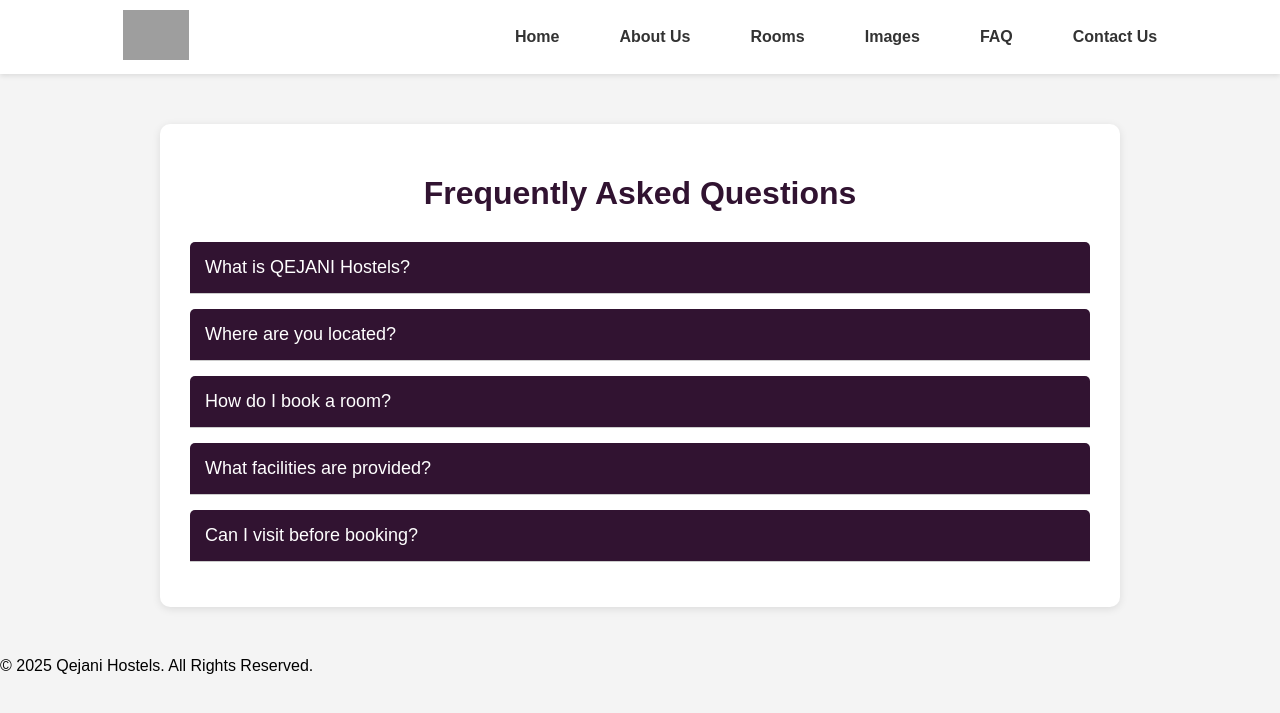
After one commit to joyk431/qejani2.0, a PHP site: page /RIVERSIDE-HOSTEL-MANAGMENT-SYSTEM/faq.php in a window 1280 px wide. The commit adds this page. Shown: the top 713 px of the page. Run offline with PHP 8.4, Linux system fonts and the light colour scheme; grey boxes are pictures that could not be loaded.

Commit message:
Add files via upload

```diff
--- /dev/null
+++ b/faq.css
@@ -0,0 +1,64 @@
+/* General page styles */
+body {
+  font-family: 'Segoe UI', sans-serif;
+  background-color: #f4f4f4;
+  margin: 0;
+  padding: 0;
+}
+
+/* FAQ container */
+.faq-container {
+  max-width: 900px;
+  margin: 50px auto;
+  background-color: #ffffff;
+  padding: 30px;
+  border-radius: 10px;
+  box-shadow: 0 2px 8px rgba(0, 0, 0, 0.1);
+}
+
+/* Heading */
+h1 {
+  text-align: center;
+  color: #311331;
+  margin-bottom: 30px;
+}
+
+/* FAQ item wrapper */
+.faq-item {
+  margin-bottom: 15px;
+  border-bottom: 1px solid #ccc;
+}
+
+/* FAQ question button */
+.faq-question {
+  background-color: #311331;
+  color: #ffffff;
+  cursor: pointer;
+  padding: 15px;
+  font-size: 18px;
+  border: none;
+  width: 100%;
+  text-align: left;
+  outline: none;
+  transition: background 0.3s ease;
+  border-radius: 5px 5px 0 0;
+}
+
+/* On hover */
+.faq-question:hover {
+  background-color: #4b1d4b;
+}
+
+/* FAQ answer box */
+.faq-answer {
+  padding: 15px;
+  display: none;
+  background-color: #f9f9f9;
+  color: #333333;
+  border-radius: 0 0 5px 5px;
+}
+
+/* Make it visible when active */
+.faq-question.active + .faq-answer {
+  display: block;
+}
--- /dev/null
+++ b/faq.php
@@ -0,0 +1,117 @@
+<!DOCTYPE html>
+<html lang="en">
+<head>
+  <meta charset="UTF-8">
+  <title>QEJANI Hostels - FAQ</title>
+  <link rel="stylesheet" href="faq.css">
+  <style>
+    body {
+      font-family: 'Segoe UI', sans-serif;
+      background-color: #f4f4f4;
+      margin: 0;
+      padding: 0;
+    }
+
+    .faq-container {
+      max-width: 900px;
+      margin: 50px auto;
+      background-color: #fff;
+      padding: 30px;
+      border-radius: 10px;
+      box-shadow: 0 2px 8px rgba(0,0,0,0.1);
+    }
+
+    h1 {
+      text-align: center;
+      color: #311331;
+      margin-bottom: 30px;
+    }
+
+    .faq-item {
+      margin-bottom: 15px;
+      border-bottom: 1px solid #ccc;
+    }
+
+    .faq-question {
+      background-color: #311331;
+      color: #fff;
+      cursor: pointer;
+      padding: 15px;
+      font-size: 18px;
+      border: none;
+      width: 100%;
+      text-align: left;
+      outline: none;
+      transition: background 0.3s ease;
+    }
+
+    .faq-question:hover {
+      background-color: #4b1d4b;
+    }
+
+    .faq-answer {
+      padding: 15px;
+      display: none;
+      background-color: #f9f9f9;
+      color: #333;
+    }
+
+    .active + .faq-answer {
+      display: block;
+    }
+  </style>
+</head>
+<body>
+    <?php include("navbar.php"); ?>
+    <main>
+
+<div class="faq-container">
+  <h1>Frequently Asked Questions</h1>
+
+  <div class="faq-item">
+    <button class="faq-question">What is QEJANI Hostels?</button>
+    <div class="faq-answer">QEJANI Hostels is a student accommodation service providing safe, comfortable, and affordable housing for university and college students.</div>
+  </div>
+
+  <div class="faq-item">
+    <button class="faq-question">Where are you located?</button>
+    <div class="faq-answer">We are located near Multimedia University,
+        Catholic University and Corperative university with easy access to campus and nearby amenities.</div>
+  </div>
+
+  <div class="faq-item">
+    <button class="faq-question">How do I book a room?</button>
+    <div class="faq-answer">You can book a room through our website by navigating to the Rooms section or visiting our front office.</div>
+  </div>
+
+  <div class="faq-item">
+    <button class="faq-question">What facilities are provided?</button>
+    <div class="faq-answer">We provide furnished rooms, free Wi-Fi, laundry services, 24/7 security, and a clean kitchen and bathroom setup.</div>
+  </div>
+
+  <div class="faq-item">
+    <button class="faq-question">Can I visit before booking?</button>
+    <div class="faq-answer">Yes! You’re welcome to schedule a visit to inspect the hostel and rooms before making your decision.</div>
+  </div>
+
+</div>
+</main>
+<script>
+  // Toggle answers
+  const questions = document.querySelectorAll(".faq-question");
+  questions.forEach(button => {
+    button.addEventListener("click", () => {
+      button.classList.toggle("active");
+      const answer = button.nextElementSibling;
+      answer.style.display = answer.style.display === "block" ? "none" : "block";
+    });
+  });
+</script>
+<footer>
+    <div class="footer-bottom">
+      <p>&copy; 2025 Qejani Hostels. All Rights Reserved.</p>
+    </div>
+  </div>
+  </footer>
+</body>
+</html>
```
Also changed, not shown: aboutqejani.css (+4 -11 lines), contactus.css (added, +55 -0 lines), contactus.php (added, +18 -0 lines), home.css (+9 -92 lines), home.php (+7 -2 lines), images.css (added, +78 -0 lines), images.php (added, +49 -0 lines).
